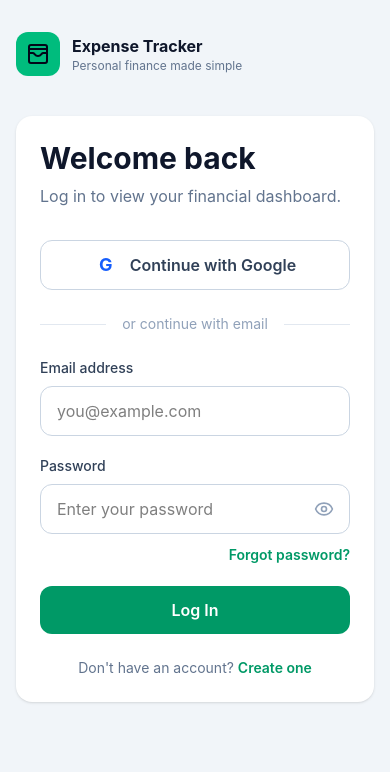
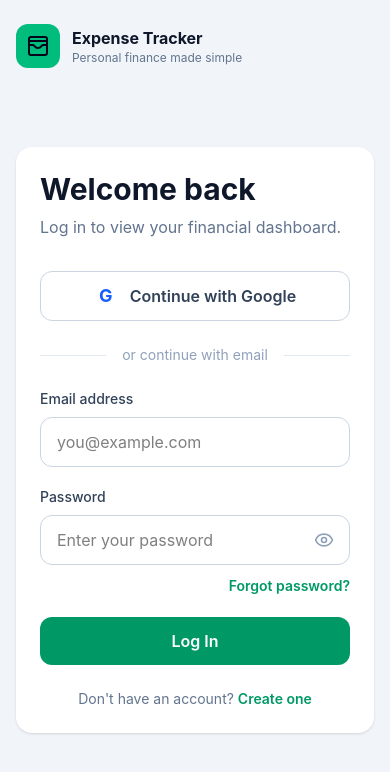
Before and after one commit to Pelumi-Afolayan/expense-tracker, a React (Vite) app: page /login in a window 390 px wide. Shown: the top 772 px of the page. Built offline with nearby package versions, Linux system fonts and the light colour scheme; no server answers.

Commit message:
Center mobile authentication form

```diff
--- a/src/components/AuthLayout.jsx
+++ b/src/components/AuthLayout.jsx
@@ -9,10 +9,9 @@ function AuthLayout({
   description,
   children,
 }) {
-
   return (
     <main className="min-h-screen bg-slate-100 lg:grid lg:grid-cols-2">
-      {/* Branding panel for larger screens. */}
+      {/* Branding panel shown only on larger screens. */}
       <section className="hidden min-h-screen flex-col justify-between bg-slate-950 p-12 text-white lg:flex">
         <div className="flex items-center gap-3">
           <div className="flex h-12 w-12 items-center justify-center rounded-xl bg-emerald-500 text-slate-950">
@@ -76,11 +75,10 @@ function AuthLayout({
         </p>
       </section>
 
-      {/* Authentication form panel. */}
-      <section className="flex min-h-screen items-start justify-center px-4 pb-10 pt-8 sm:px-6 sm:pt-10 lg:items-center lg:py-10">
-        <div className="w-full max-w-md">
-          {/* Mobile logo */}
-          <div className="mb-10 flex items-center gap-3 lg:hidden">
+      {/* Authentication side of the page. */}
+      <section className="flex min-h-screen flex-col px-4 pb-8 pt-6 sm:px-6 sm:pt-8 lg:items-center lg:justify-center lg:py-10">
+        {/* Logo shown only on mobile and tablet screens. */}
+        <div className="mx-auto flex w-full max-w-md items-center gap-3 lg:hidden">
           <div className="flex h-11 w-11 items-center justify-center rounded-xl bg-emerald-500 text-slate-950">
             <WalletCards size={24} />
           </div>
@@ -96,7 +94,9 @@ function AuthLayout({
           </div>
         </div>
 
-          <div className="rounded-2xl bg-white p-6 shadow-sm sm:p-8">
+        {/* Centre the form inside the space below the mobile logo. */}
+        <div className="flex w-full flex-1 items-center justify-center py-8 lg:flex-none lg:py-0">
+          <div className="w-full max-w-md rounded-2xl bg-white p-6 shadow-sm sm:p-8">
             <h1 className="text-3xl font-bold text-slate-900">
               {title}
             </h1>
```
Lines whose indentation alone changed are shown as unchanged.
